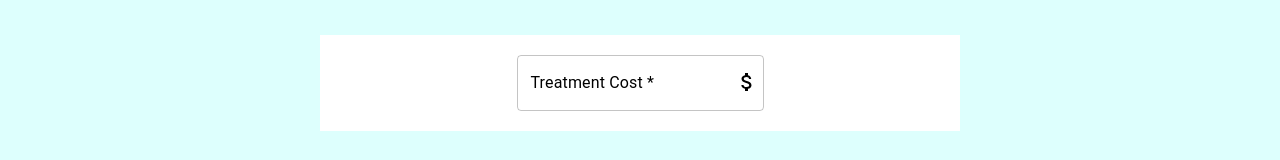
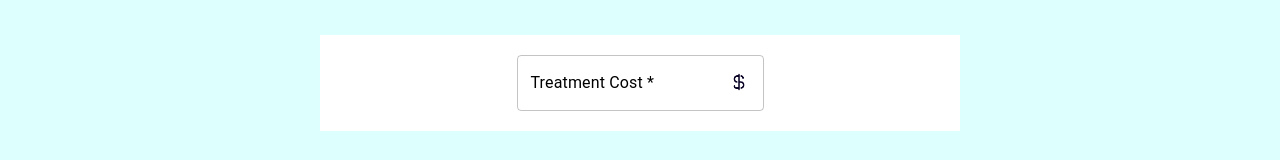
Before and after one commit to mary-balukleeva/gil-test-task, a React (Create React App) app: page / in a window 1280 px wide. Shown: the part 125-285 px from the top of the page. Built offline with nearby package versions, Linux system fonts and the light colour scheme; a web font is replaced by a local one.

Commit message:
remove input-field styles from global  style.css add style for hover on label fix dollar image

```diff
--- /dev/null
+++ b/src/Components/CostField/CostField.css
@@ -0,0 +1,47 @@
+.costFieldWrapper {
+  background-color: #fff;
+  width: 50%;
+  min-width: 300px;
+  margin: 2rem auto;
+  padding: 20px 0;
+}
+
+.cost-form {
+  position: relative;
+  margin: 0 auto;
+  width: 247px;
+}
+
+.cost-form img {
+  position: absolute;
+  right: 15px;
+  top: 17px;
+  bottom: 17px;
+  width: 20px;
+  height: 20px;
+  object-fit: contain
+}
+
+#cost-input {
+  font-weight: 600;
+  padding-right: 30px;
+}
+
+.MuiFormControl-root.MuiTextField-root > label.MuiFormLabel-root.MuiInputLabel-root {
+  color: black;
+}
+
+.MuiOutlinedInput-root.Mui-focused .MuiOutlinedInput-notchedOutline {
+  color: black;
+  border-color: black;
+}
+
+.cost-form .MuiOutlinedInput-root.Mui-focused .MuiOutlinedInput-notchedOutline {
+  border-color: black;
+}
+
+.cost-form .MuiOutlinedInput-root.Mui-focused .MuiOutlinedInput-notchedOutline:hover {
+  border-color: black;
+}
+
+.cost-form  {}
--- a/src/Components/CostField/CostField.tsx
+++ b/src/Components/CostField/CostField.tsx
@@ -1,6 +1,8 @@
 import React, { useState } from 'react';
-import AttachMoneyIcon from '@material-ui/icons/AttachMoney';
 import TextField from '@material-ui/core/TextField';
+
+import dollarPng from '../../assets/images/dollar-input.png';
+import './CostField.css';
 
 export default function CostField() {
   const [cost, setCost] = useState('');
@@ -17,11 +19,15 @@ export default function CostField() {
 
     if (valueExistDot && valueExistDot.length > 1) { return; }
 
+    const decimalPart: any = value.match(/\.\d+/);
+    const isInvalidDecimalLength: boolean = decimalPart && decimalPart[0].length > 4;
+    if (isInvalidDecimalLength) { return; }
+
     if (value && valueExistDot && valueExistDot.length && dotOnEnd) {
       return setCost(value);
     }
 
-    const number: number = +value.replace(/[^\d.]/g, '');
+    const number: number = +value.replace(/[^\d\.]/g, '');
 
     setCost(formatCurrency(number));
   }
@@ -37,7 +43,7 @@ export default function CostField() {
           value={cost}
           onChange={e => onCostChange(e.target.value)}
         />
-        <AttachMoneyIcon />
+        <img src={dollarPng} alt="dollar" />
 
       </div>
     </div>
--- a/src/index.css
+++ b/src/index.css
@@ -199,38 +199,3 @@ button.MuiButtonBase-root.MuiButton-root.MuiButton-outlined:disabled {
   right: 15px;
   left: 15px;
 }
-
-.costFieldWrapper {
-  background-color: #fff;
-  width: 50%;
-  min-width: 300px;
-  margin: 2rem auto;
-  padding: 20px 0;
-}
-
-.cost-form {
-  position: relative;
-  margin: 0 auto;
-  width: 247px;
-}
-
-.cost-form svg {
-  position: absolute;
-  right: 5px;
-  top: 15px;
-  bottom: 15px;
-}
-
-#cost-input {
-  font-weight: 600;
-  padding-right: 30px;
-}
-
-.MuiFormControl-root.MuiTextField-root > label.MuiFormLabel-root.MuiInputLabel-root {
-  color: black;
-}
-
-.MuiOutlinedInput-root.Mui-focused .MuiOutlinedInput-notchedOutline {
-  color: black;
-  border-color: black;
-}
```
Also changed, not shown: src/assets/images/dollar-input.png (added).
